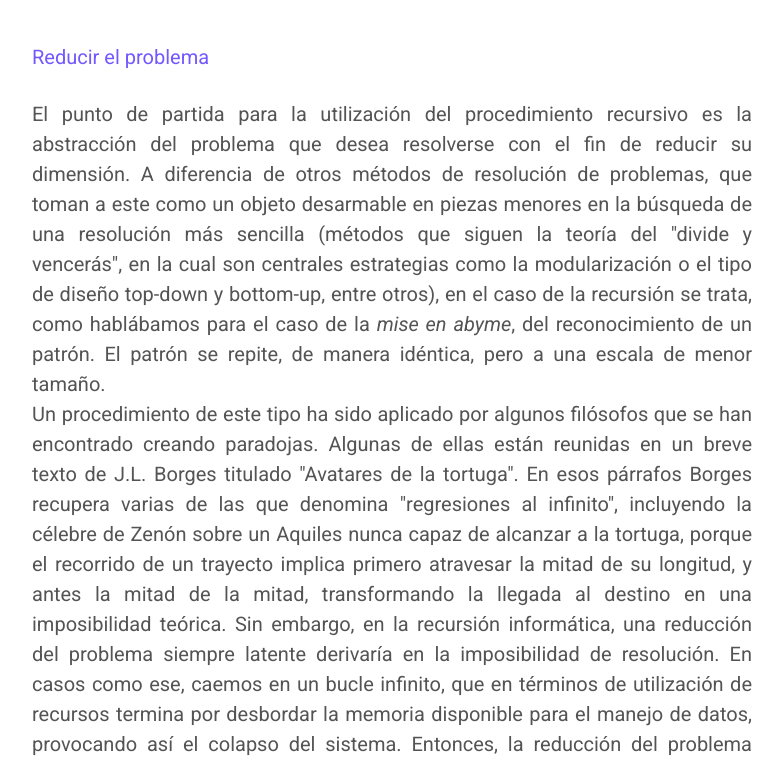
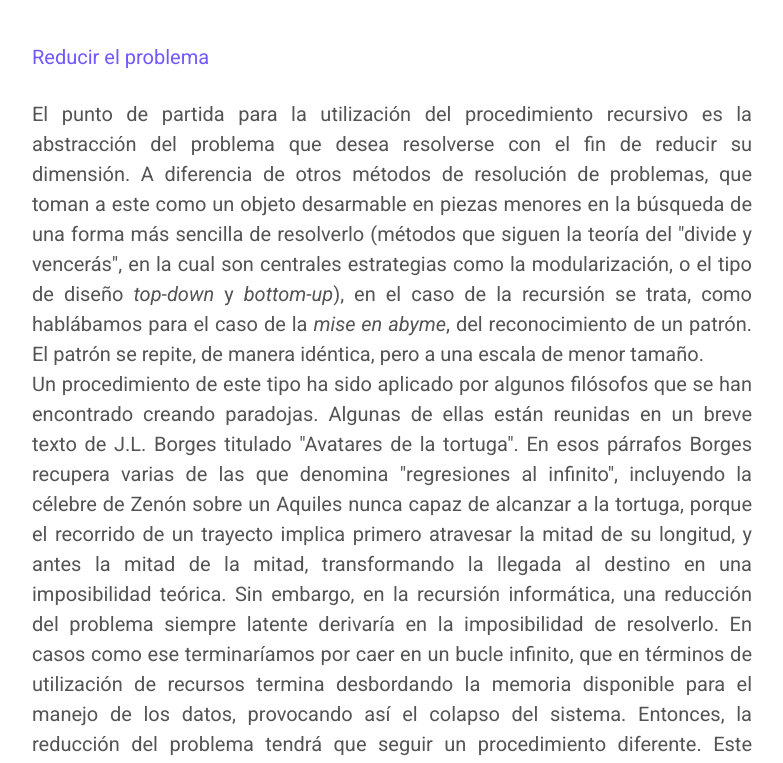
Before and after one commit to tecnocultura-unlp/una-muneca-rusa, a plain HTML site: page index.html in a window 1280 px wide. Shown: the part 1370-2133 px from the top of the page, without its empty margins (248-1031 px from the left). Drawn offline with Linux system fonts and the light colour scheme.

Commit message:
some changes in the style

```diff
--- a/index.html
+++ b/index.html
@@ -24,7 +24,7 @@
         <time datetime="16-02-2024">FEB. 16, 2024</time>
         <br><br>
         <h2 class="header"><em>Entre las célebres muñecas múltiples de los artesanos rusos y la teoría de los fractales,
-                la recursión es uno de los elementos más utilizados en el mundo de la programación para la resolución de
+                la recursión es uno de los elementos más utilizados en informática para la resolución de
                 problemas. Ante el riesgo de caer en lo ininteligible, el ensayo que sigue se aventura a describir sus
                 premisas.</em></h2>
 
@@ -54,9 +54,9 @@
         <p>
             El punto de partida para la utilización del procedimiento recursivo es la abstracción del problema que desea
             resolverse con el fin de reducir su dimensión. A diferencia de otros métodos de resolución de problemas, que
-            toman a este como un objeto desarmable en piezas menores en la búsqueda de una resolución más sencilla
+            toman a este como un objeto desarmable en piezas menores en la búsqueda de una forma más sencilla de resolverlo
             (métodos que siguen la teoría del "divide y vencerás", en la cual son centrales estrategias como la
-            modularización o el tipo de diseño top-down y bottom-up, entre otros), en el caso de la recursión se trata,
+            modularización, o el tipo de diseño <em>top-down</em> y <em>bottom-up</em>), en el caso de la recursión se trata,
             como hablábamos para el caso de la <em>mise en abyme</em>, del reconocimiento de un patrón. El patrón se
             repite, de
             manera idéntica, pero a una escala de menor tamaño.
@@ -67,15 +67,15 @@
             la célebre de Zenón sobre un Aquiles nunca capaz de alcanzar a la tortuga, porque el recorrido de un
             trayecto implica primero atravesar la mitad de su longitud, y antes la mitad de la mitad, transformando la
             llegada al destino en una imposibilidad teórica. Sin embargo, en la recursión informática, una reducción del
-            problema siempre latente derivaría en la imposibilidad de resolución. En casos como ese, caemos en un bucle
-            infinito, que en términos de utilización de recursos termina por desbordar la memoria disponible para el
-            manejo de datos, provocando así el colapso del sistema. Entonces, la reducción del problema tendrá que
+            problema siempre latente derivaría en la imposibilidad de resolverlo. En casos como ese terminaríamos por caer en un bucle
+            infinito, que en términos de utilización de recursos termina desbordando la memoria disponible para el
+            manejo de los datos, provocando así el colapso del sistema. Entonces, la reducción del problema tendrá que
             seguir un procedimiento diferente. Este procedimiento resulta similar al de los artesanos rusos cuando
             realizan el diseño de sus famosas <em>matrioshkas</em>: en un punto dado, se define la dimensión de la
             muñeca más
             pequeña, la que estará encargada de ocupar el centro sobre el cual se irán apilando las muñecas de mayor
             dimensión. En las soluciones recursivas, el equivalente de esta muñeca es llamado un caso base: un punto
-            dado en el cual el problema ya no puede reducirse, y cuya resolución resultad sencilla no ya para la enorme
+            dado en el cual el problema ya no puede reducirse, y cuya resolución resulta sencilla no ya para la enorme
             capacidad de cálculo de un procesador, sino también para quienes, como es mi caso, padecemos una total y
             casi incurable torpeza en el campo matemático.
         </p>
@@ -91,7 +91,7 @@
 
         <p>
             Habiendo abstraído el problema para comprobar que la recursión es una vía adecuada para solucionarlo, un
-            elemento importante para usarlo correctamente es entender cómo funciona la memoria en los dispositivos
+            elemento importante para ponerlo en práctica de manera correcta es entender cómo funciona la memoria en los dispositivos
             electrónicos. La santísima trinidad de la organización de las computadoras, que resiste al tiempo y es aún
             la dominante para su construcción, fue establecida ya en la década de 1940 por el matemático John Von
             Neumann. Los tres elementos de esta arquitectura eran la Unidad Central de Procesamiento (CPU para los
```
